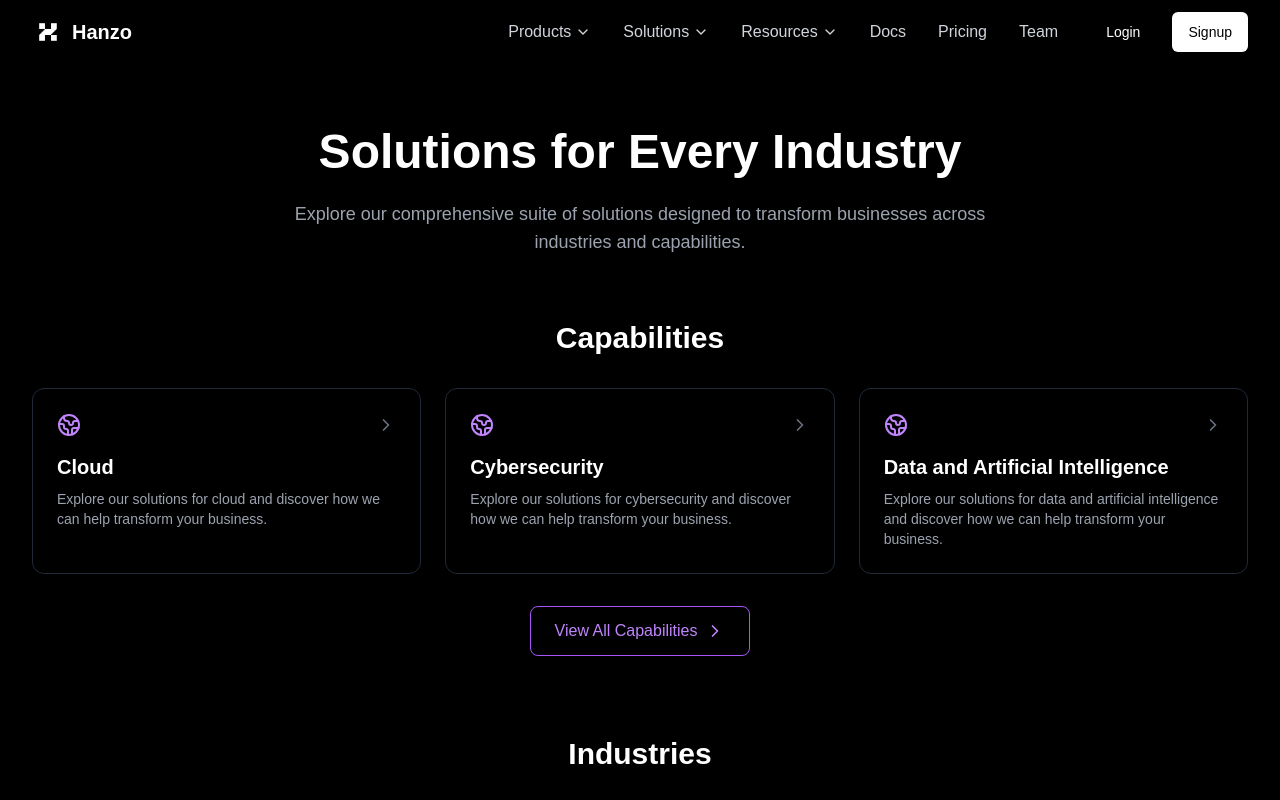
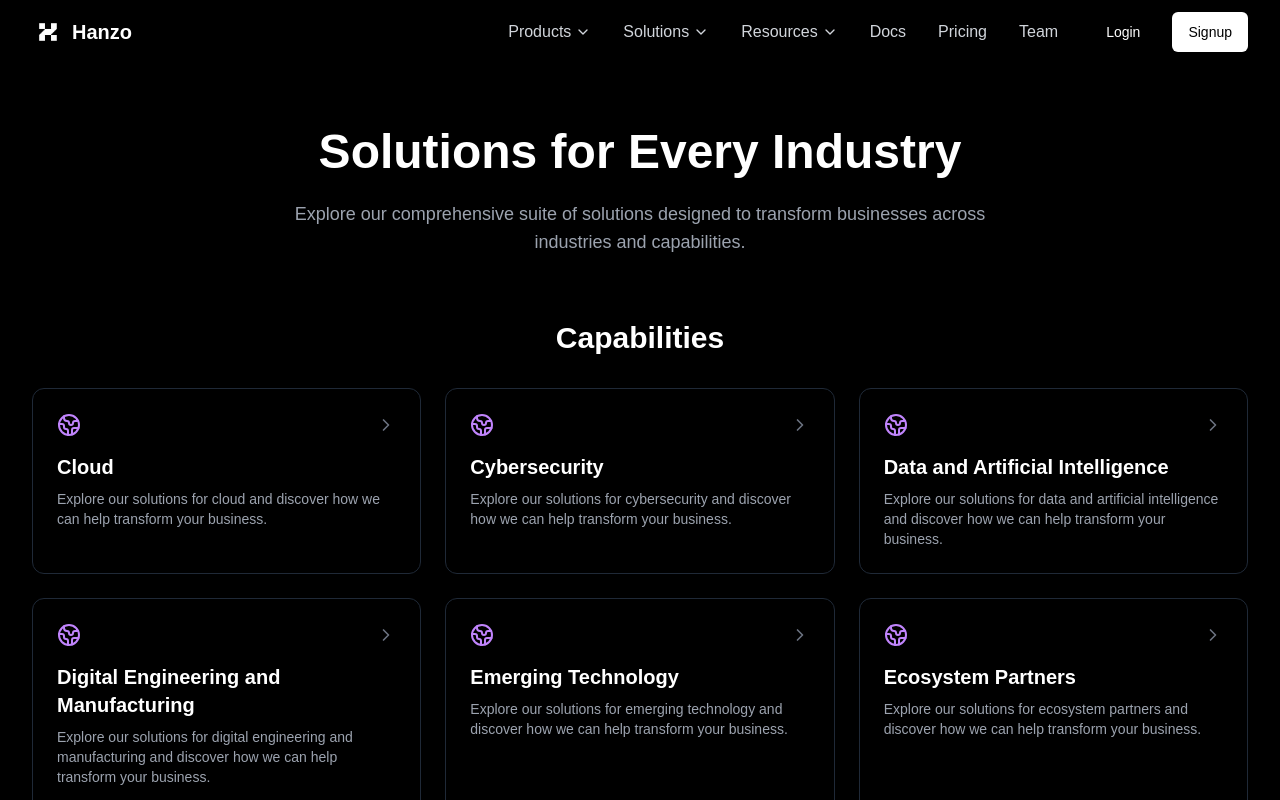
Before and after one commit to hanzoai/hanzo.industries, a React (Vite) app: page /solutions in a window 1280 px wide. Shown: the top 800 px of the page. Built offline with nearby package versions, Linux system fonts and the light colour scheme; a web font is replaced by a local one.

Commit message:
Enhance Solutions Page Display
Improve the display of capabilities and industries on the solutions page.  Instead of truncating items and offering a "View All" button, progressively expand the list until all items are visible.  Menus will link to this enhanced page.

```diff
--- a/src/pages/Solutions.tsx
+++ b/src/pages/Solutions.tsx
@@ -7,12 +7,12 @@ import { motion, AnimatePresence } from "framer-motion";
 import { useState } from "react";
 
 const Solutions = () => {
-  const [expandedSections, setExpandedSections] = useState<Record<string, boolean>>({});
+  const [expandedSections, setExpandedSections] = useState<Record<string, number>>({});
 
   const toggleSection = (title: string) => {
     setExpandedSections(prev => ({
       ...prev,
-      [title]: !prev[title]
+      [title]: (prev[title] || 6) + 6 // Show 6 more items each time
     }));
   };
 
@@ -33,8 +33,9 @@ const Solutions = () => {
           </div>
 
           {solutions.map((section) => {
-            const isExpanded = expandedSections[section.title];
-            const displayItems = isExpanded ? section.items : section.items.slice(0, 3);
+            const displayCount = expandedSections[section.title] || 6;
+            const hasMore = section.items.length > displayCount;
+            const displayItems = section.items.slice(0, displayCount);
 
             return (
               <div key={section.title} className="mb-20">
@@ -69,7 +70,7 @@ const Solutions = () => {
                     ))}
                   </AnimatePresence>
                 </div>
-                {section.items.length > 3 && (
+                {hasMore && (
                   <motion.div
                     className="text-center mt-8"
                     initial={false}
@@ -80,10 +81,8 @@ const Solutions = () => {
                       onClick={() => toggleSection(section.title)}
                       className="inline-flex items-center px-6 py-3 rounded-lg border border-purple-500 text-purple-400 hover:bg-purple-500/10 transition-colors"
                     >
-                      {isExpanded ? 'Show Less' : `View All ${section.title}`}
-                      <ChevronRight
-                        className={`ml-2 h-5 w-5 transition-transform duration-300 ${isExpanded ? 'rotate-90' : ''}`}
-                      />
+                      View More {section.title}
+                      <ChevronRight className="ml-2 h-5 w-5" />
                     </button>
                   </motion.div>
                 )}
```
